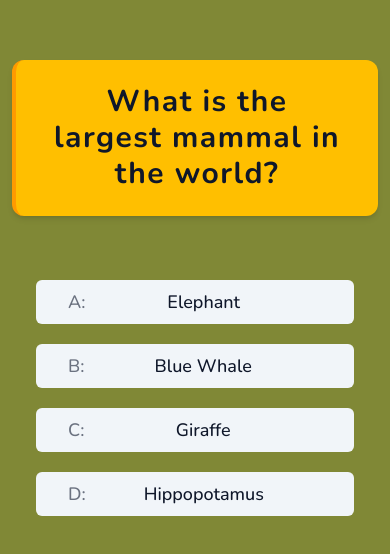
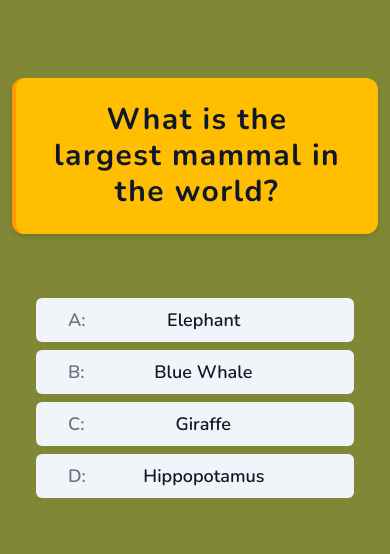
Before and after one commit to youness-43756/quiz, a Next.js app: page / in a window 390 px wide. Shown: the part 134-688 px from the top of the page. Built offline with nearby package versions, Linux system fonts and the light colour scheme.

Commit message:
third commit

```diff
--- a/components/quiz-comp/quiz-wrapper.tsx
+++ b/components/quiz-comp/quiz-wrapper.tsx
@@ -25,7 +25,7 @@ export default function QuizWrapper() {
                         <div className="w-full rounded-xl text-center bg-[#FFBF00] shadow-md border-l-4 border-[#FF9A00] px-8 py-6">
                             <p className="text-3xl md:font-semibold font-bold tracking-wider text-primary select-none">{qts.label}</p>
                         </div>
-                        <div className="w-full grid md:grid-cols-2 gap-5 px-6">
+                        <div className="w-full grid md:grid-cols-2 md:gap-4 gap-2 px-6">
                             {
                                 qts.answers.map(answer => <Button
                                     size={"lg"}
@@ -33,7 +33,7 @@ export default function QuizWrapper() {
                                     variant={"secondary"}
                                     disabled={disablAnswers}
                                     onClick={() => CheckAnswer(qts.rightAnswer, answer.id)}
-                                    className={clsx("text-lg flex justify-start select-none text-wrap",
+                                    className={clsx("flex justify-start text-lg md:font-medium font-semibold select-none text-wrap",
                                         isAnswered?.status &&
                                         (isAnswered?.answer ?
                                             (qts.rightAnswer === answer.id && rightAnswerStyle) :
```
